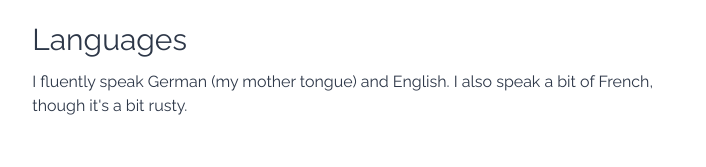
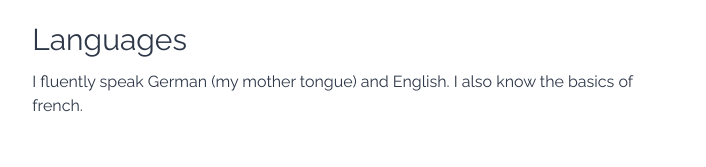
Before and after one commit to bn4t/benjaminnater.com, a Vue app: page /portfolio in a window 1280 px wide. Shown: the part 498-665 px from the top of the page, without its empty margins (285-991 px from the left). Built offline with nearby package versions, Linux system fonts and the light colour scheme.

Commit message:
Update Portfolio.vue

```diff
--- a/src/views/Portfolio.vue
+++ b/src/views/Portfolio.vue
@@ -14,8 +14,7 @@
     </p>
 
     <h2 class="text-3xl mb-2 mt-10">Languages</h2>
-    <p>I fluently speak German (my mother tongue) and English. I also speak a bit of French, though it's
-      a bit rusty.</p>
+    <p>I fluently speak German (my mother tongue) and English. I also know the basics of french.</p>
 
     <h2 class="text-3xl mb-2 mt-10">Previous Positions</h2>
     <h3 class="text-2xl mb-2">Canton of Aargau</h3>
```
